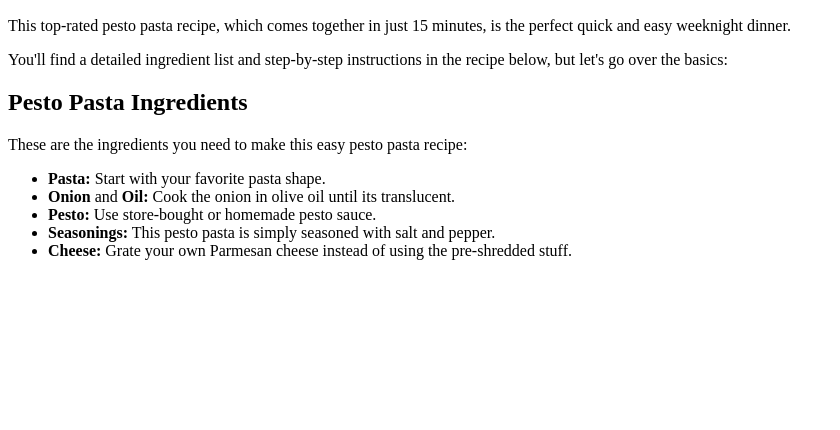
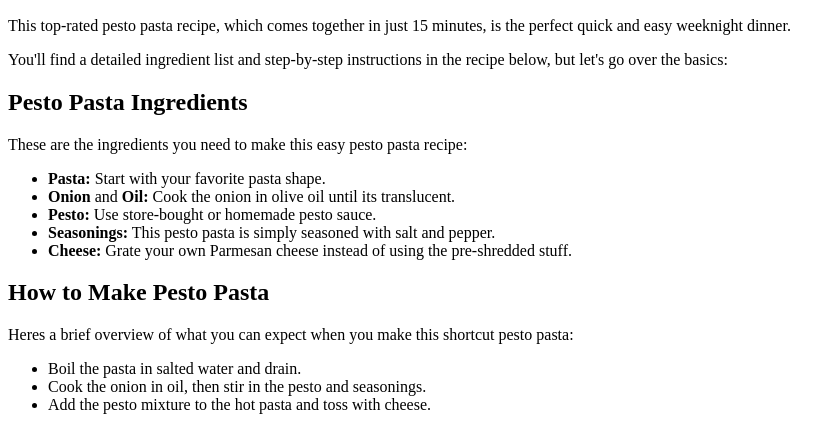
Before and after one commit to Sherlina95/odin-recipes, a plain HTML site: page recipes/pesto-pasta.html in a window 1280 px wide. Shown: the part 434-864 px from the top of the page, without its empty margins (0-840 px from the left). Before the commit the page ends 800 px from the top, so only its background shows below. Drawn offline with Linux system fonts and the light colour scheme.

Commit message:
Created unordered list of how to make pesto pasta

```diff
--- a/recipes/pesto-pasta.html
+++ b/recipes/pesto-pasta.html
@@ -48,5 +48,18 @@
         the pre-shredded stuff.
       </li>
     </ul>
+
+    <h2>How to Make Pesto Pasta</h2>
+
+    <p>
+      Heres a brief overview of what you can expect when you make this shortcut
+      pesto pasta:
+    </p>
+
+    <ul>
+      <li>Boil the pasta in salted water and drain.</li>
+      <li>Cook the onion in oil, then stir in the pesto and seasonings.</li>
+      <li>Add the pesto mixture to the hot pasta and toss with cheese.</li>
+    </ul>
   </body>
 </html>
```
